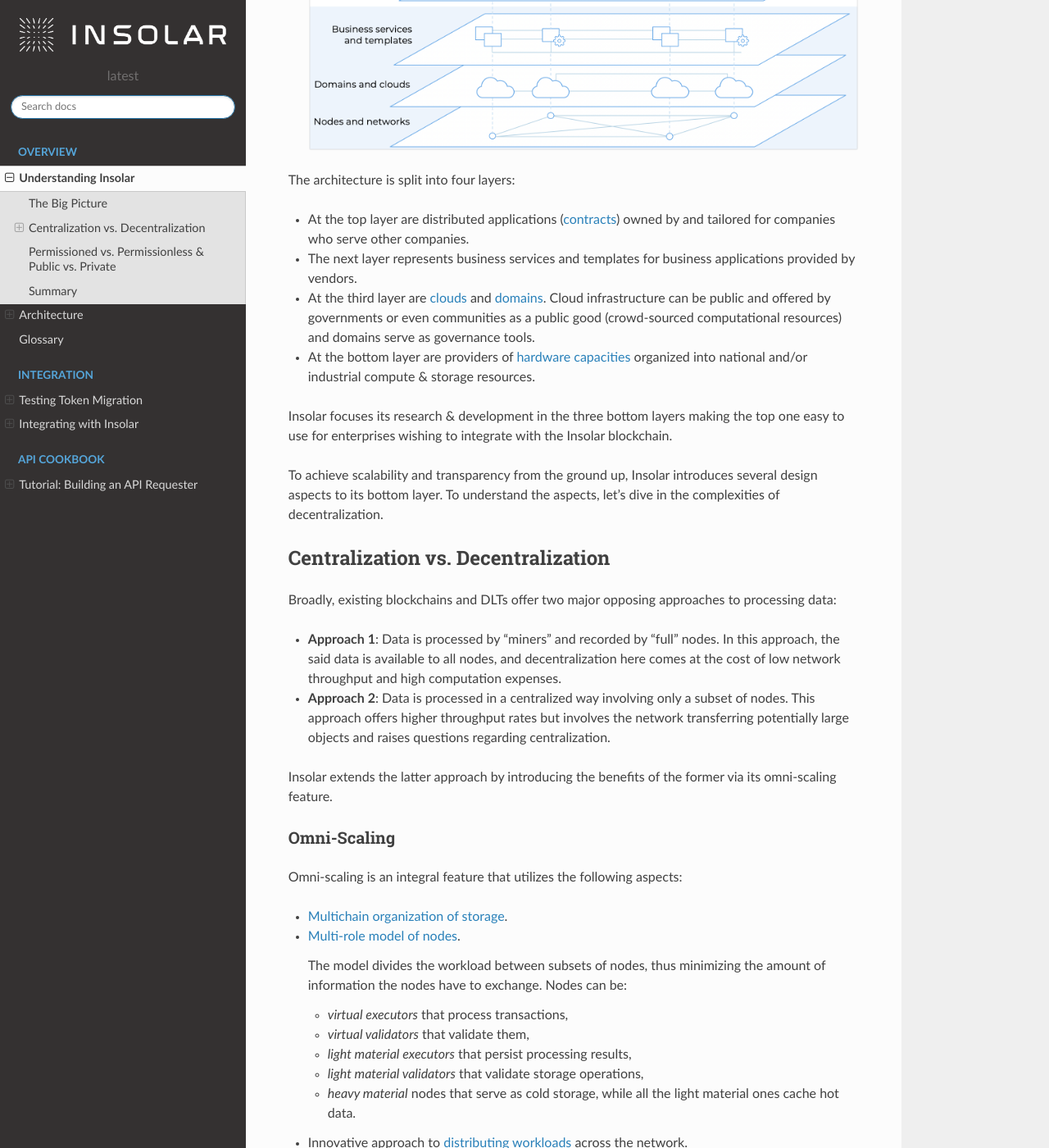
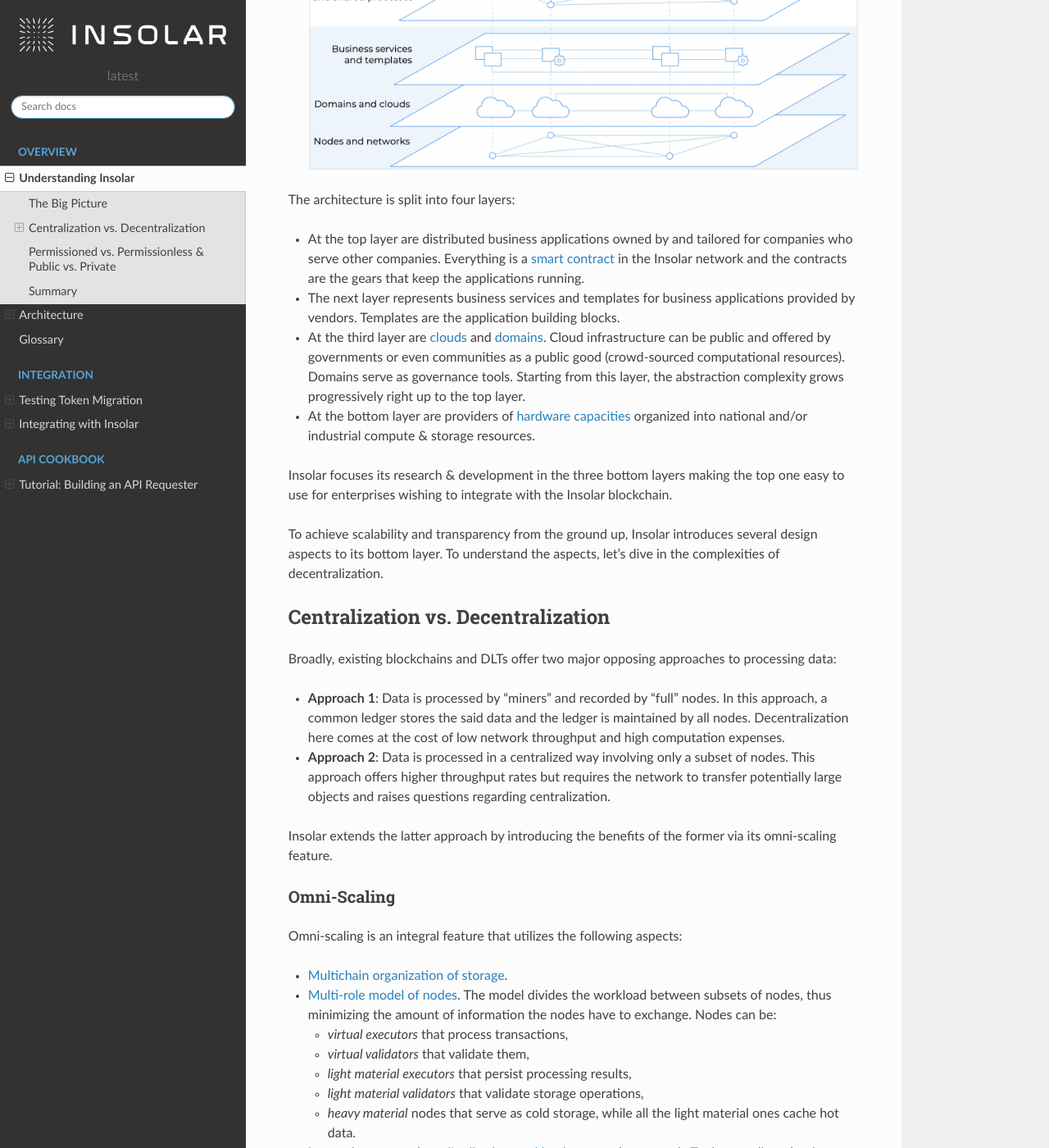
Before and after one commit to sofiayem/rtd-doc-tests, a Sphinx documentation site: the page built from docs/source/basics.rst, in a window 1280 px wide and 1400 px high, scrolled down 950 px. Shown: the whole window at 82% size. Built offline with Sphinx 7.4.7 and the Read the Docs theme 2.0.0, drawn with Linux system fonts in a browser that asks for light colours; some of the changed text lies outside the part shown.

Commit message:
Edit for red pill

```diff
--- a/docs/source/basics.rst
+++ b/docs/source/basics.rst
@@ -13,9 +13,9 @@
 The Big Picture
 ---------------
 
-Every enterprise (actor), however big and reliable, is having a hard time:
+When automating complex business relations with counterparties and consumers, every enterprise (actor), however big and reliable, is having a hard time:
 
-* convincing its counterparties that they (the actor) should hold a centralized database and define the rules of processing;
+* convincing the counterparties that they (the actor) should hold a centralized database and define the rules of processing;
 * maintaining a centralized database and being responsible for all business processes and their automation.
 
 These pains go away with a blockchain or, more strictly, DLT: it effectively shifts away those responsibilities from one single actor to a decentralized setup while ensuring the consistency and behavior of both the infrastructure and all actors involved, trusted or malicious. The problem with most DLTs is that they do not keep the needs of enterprises in mind from the very beginning. Conversely, Insolar's goal is to make blockchain easy-to-use for any enterprise, big or small.
@@ -29,9 +29,9 @@
 
 The architecture is split into four layers:
 
-* At the top layer are distributed applications (:ref:`contracts <contracts>`) owned by and tailored for companies who serve other companies.
-* The next layer represents business services and templates for business applications provided by vendors.
-* At the third layer are :ref:`clouds <fed_of_clouds>` and :ref:`domains <domains>`. Cloud infrastructure can be public and offered by governments or even communities as a public good (crowd-sourced computational resources) and domains serve as governance tools.
+* At the top layer are distributed business applications owned by and tailored for companies who serve other companies. Everything is a :ref:`smart contract <contracts>` in the Insolar network and the contracts are the gears that keep the applications running.
+* The next layer represents business services and templates for business applications provided by vendors. Templates are the application building blocks.
+* At the third layer are :ref:`clouds <fed_of_clouds>` and :ref:`domains <domains>`. Cloud infrastructure can be public and offered by governments or even communities as a public good (crowd-sourced computational resources). Domains serve as governance tools. Starting from this layer, the abstraction complexity grows progressively right up to the top layer.
 * At the bottom layer are providers of :ref:`hardware capacities <globulas>` organized into national and/or industrial compute & storage resources.
 
 Insolar focuses its research & development in the three bottom layers making the top one easy to use for enterprises wishing to integrate with the Insolar blockchain.
@@ -47,8 +47,8 @@
 
 .. _two_approaches:
 
-* **Approach 1**: Data is processed by “miners” and recorded by "full" nodes. In this approach, the said data is available to all nodes, and decentralization here comes at the cost of low network throughput and high computation expenses.
-* **Approach 2**: Data is processed in a centralized way involving only a subset of nodes. This approach offers higher throughput rates but involves the network transferring potentially large objects and raises questions regarding centralization.
+* **Approach 1**: Data is processed by “miners” and recorded by "full" nodes. In this approach, a common ledger stores the said data and the ledger is maintained by all nodes. Decentralization here comes at the cost of low network throughput and high computation expenses.
+* **Approach 2**: Data is processed in a centralized way involving only a subset of nodes. This approach offers higher throughput rates but requires the network to transfer potentially large objects and raises questions regarding centralization.
 
 Insolar extends the latter approach by introducing the benefits of the former via its omni-scaling feature.
 
@@ -60,9 +60,7 @@
 Omni-scaling is an integral feature that utilizes the following aspects:
 
 * :ref:`Multichain organization of storage <objects>`.
-* :ref:`Multi-role model of nodes <multi_role_nodes>`.
-
-  The model divides the workload between subsets of nodes, thus minimizing the amount of information the nodes have to exchange. Nodes can be:
+* :ref:`Multi-role model of nodes <multi_role_nodes>`. The model divides the workload between subsets of nodes, thus minimizing the amount of information the nodes have to exchange. Nodes can be:
 
   * *virtual executors* that process transactions,
   * *virtual validators* that validate them,
@@ -70,9 +68,10 @@
   * *light material validators* that validate storage operations,
   * *heavy material* nodes that serve as cold storage, while all the light material ones cache hot data.
 
-* Innovative approach to :ref:`distributing workloads <network_consensus>` across the network.
+* Innovative approach to :ref:`distributing workloads <network_consensus>` across the network. To decentralize what is otherwise a centralized processing approach:
 
-  To decentralize what is otherwise a centralized processing approach, the network consensus works in cycles and uses randomization (entropy) to select (not elect) the nodes to perform the aforementioned roles for each processing cycle.
+  * the network works in cycles;
+  * uses randomization (entropy) to select (not elect) the nodes to perform the aforementioned roles *for each object* in the ledger *in every processing cycle*.
 
 Omni-scaling spans both processing and persistence parts of the :ref:`bottom layer <big_pic>`. Let's take a closer look at both parts.
 
@@ -85,10 +84,10 @@
 
 The network randomizes (:term:`using pulses <pulse>`) the selection of both:
 
-* an executor for each processing cycle;
-* and, in the next cycle, a set of validators for each transaction to be processed.
+* an executor for *each object* in *every processing cycle*;
+* and, in the next cycle, a set of validators for each processed object.
 
-The :ref:`consensus <network_consensus>` protocol ensures that no :ref:`executor can validate <virtual_execution_validation>` its own output, and no node can predict the nature of its workload during the next cycle. If a transaction takes longer than one cycle, the executor node has to receive a permission to continue execution (from the would-be executor of the next cycle). The amount of validators can be tuned according to the perceived value at risk of the transaction to process.
+The processing mechanism ensures that no :ref:`executor can validate <virtual_execution_validation>` its own output, and no node can predict the nature of its workload during the next cycle. If a transaction takes longer than one cycle, the executor node has to receive a permission to continue execution (from the would-be executor of the next cycle). The amount of validators can be tuned according to the perceived value at risk of the transaction to process.
 
 Both executors & validators are :ref:`virtual nodes <virtual>` with :ref:`dynamic roles <dynamic_roles>`, and together they make up the processing part of the :ref:`bottom layer <big_pic>`.
 
@@ -141,7 +140,8 @@
 * business logic, e.g., trade finance;
 * access rules — permissioned or permissionless;
 * location (e.g., geographical) in which smart contracts can be executed and their results stored;
-* consensus rules for validation to configure processing costs (number of validation nodes and/or algorithms) versus value at risk; etc.
+* consensus rules for validation to configure processing costs (number of validation nodes and/or algorithms) versus value at risk;
+* etc.
 
 Since Insolar's code is open-sourced, it can be deployed and used publicly in a permissionless setup. But all the enterprises require a private setup and permissioned access even on already deployed public networks. This is a major obstacle on the path of blockchain adoption. Insolar will overcome this problem by using carefully implemented domains as they offer enough flexibility to allow the deployment of hybrid public/private networks with complex permissioning schemes.
 
```
Also changed, not shown: other parts of docs/source/basics.rst (+2 -2 lines).
